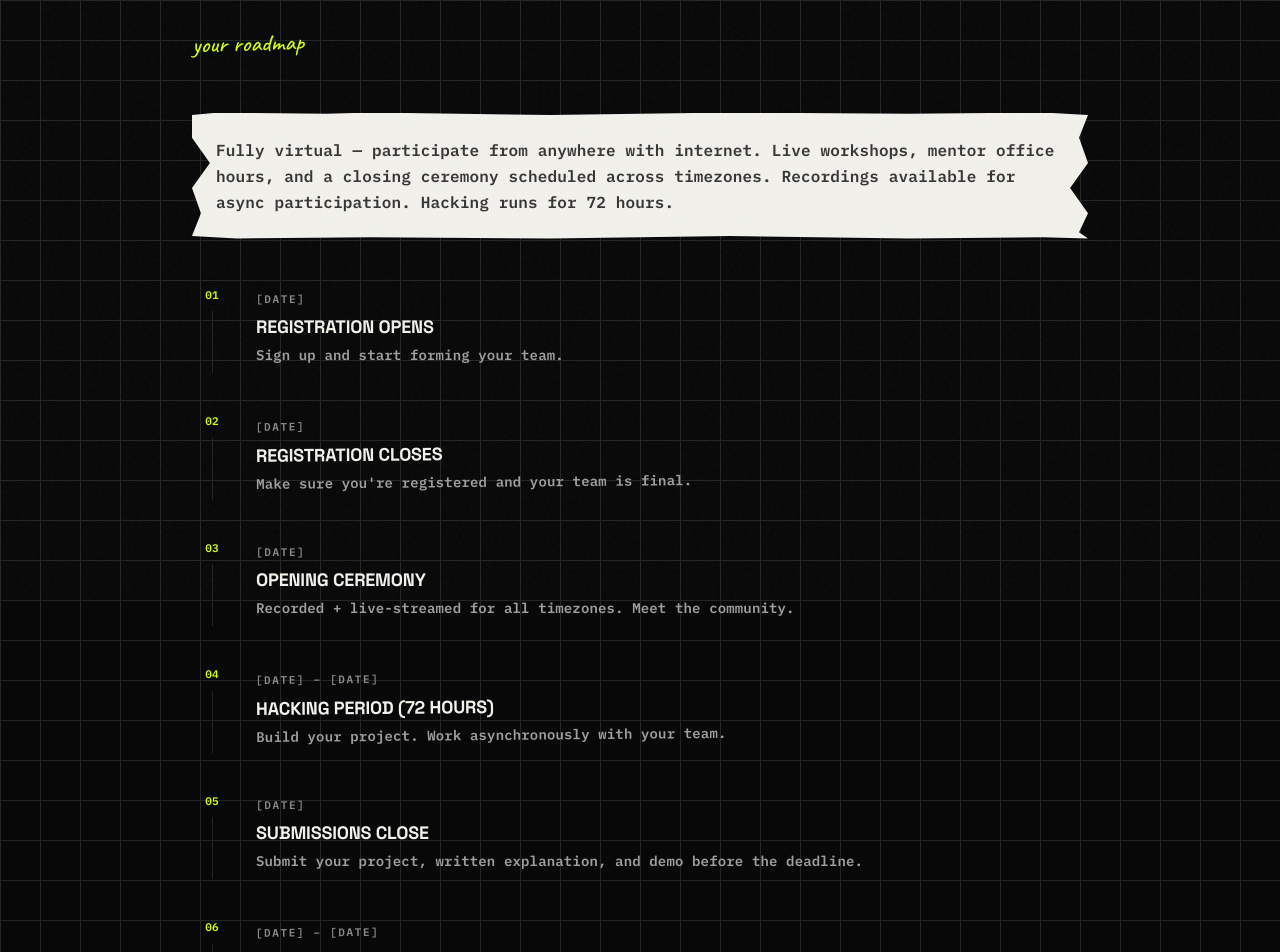
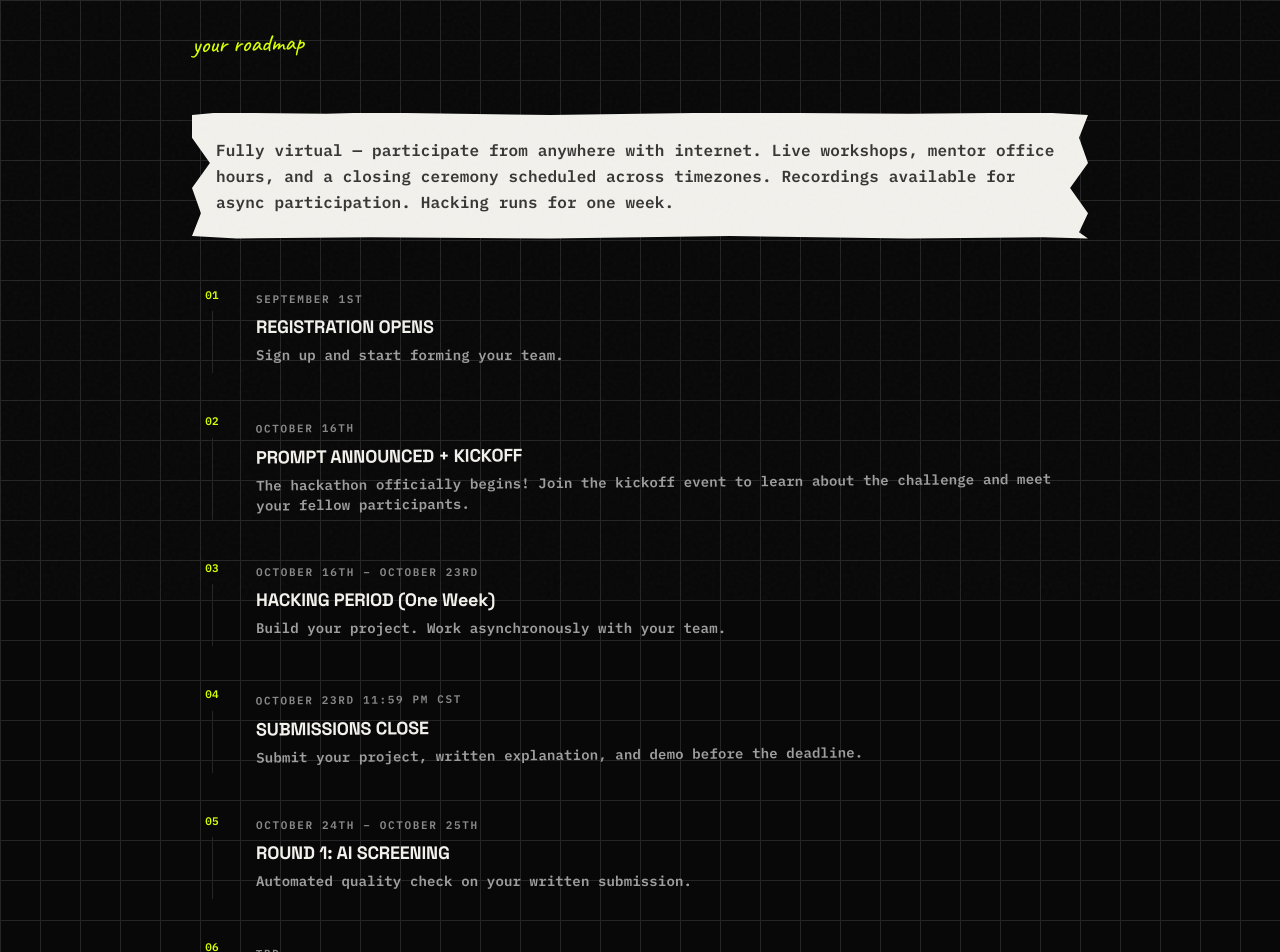
Before and after one commit to HotCometGames/neighborhood-hacks, a Next.js app: page /timeline in a window 1280 px wide. Shown: the part 200-1152 px from the top of the page. Built offline with nearby package versions, Linux system fonts and the light colour scheme.

Commit message:
Specifics added

```diff
--- a/src/app/about/page.tsx
+++ b/src/app/about/page.tsx
@@ -21,11 +21,11 @@ export default function About() {
           </h2>
           <p className="font-mono text-base text-gray leading-relaxed max-w-2xl font-semibold">
             Neighborhood Hacks is a global hackathon where high schoolers use
-            technology to solve real problems in their own communities — not
+            technology to solve real problems in their own communities, not
             hypothetical ones. We believe the most impactful builders start by
             looking at what&apos;s broken around them and building the fix. Over
-            one weekend, students from every continent design, build, and pitch
-            solutions to challenges they&apos;ve personally witnessed at home —
+            one week, students from every continent design, build, and pitch
+            solutions to challenges they&apos;ve personally witnessed at home,
             then join a global community of young builders doing the same thing,
             everywhere else.
           </p>
--- a/src/app/challenge/page.tsx
+++ b/src/app/challenge/page.tsx
@@ -77,7 +77,7 @@ export default function Challenge() {
         {/* Main Prompt — paper cutout */}
         <div className="paper-cut p-8 md:p-12 mb-12 text-center">
           <h2 className="font-display text-2xl font-bold text-near-black mb-4">
-            YOUR PROMPT
+            THE PROMPT
           </h2>
           <p className="font-display text-xl font-bold text-near-black/60">
             TO BE ANNOUNCED
@@ -109,7 +109,7 @@ export default function Challenge() {
         <div className="mb-12">
           <div className="flex items-end gap-4 mb-8">
             <h2 className="font-display text-2xl font-bold text-off-white">
-              OPTIONAL TRACKS
+              POSSIBLE TRACKS
             </h2>
             <span className="font-hand text-accent text-lg">
               (for inspiration)
--- a/src/app/page.tsx
+++ b/src/app/page.tsx
@@ -26,15 +26,18 @@ export default function Home() {
 
           {/* Subtitle — handwritten */}
           <p className="font-hand text-3xl md:text-4xl text-dim mb-8 tilt-left">
-            build where you live.
+            Build locally, share globally
           </p>
 
           {/* Body — monospace */}
           <p className="font-mono text-base text-gray leading-relaxed max-w-xl mb-12 font-semibold">
-            A global hackathon for high schoolers who want to solve real
-            problems — not hypothetical ones. Over one weekend, students from
-            every continent design and build solutions to challenges
-            they&apos;ve personally seen in their own communities.
+            A global hackathon where high schoolers use technology to
+            solve real problems in their own communities. We believe the
+            most impactful builders start by looking at what's broken
+            around them and then build the fix. Over a week, students from
+            every continent design, build, and pitch solutions to challenges
+            they've personally witnessed at home, then join a global community of
+            young builders doing the same thing, everywhere else.
           </p>
 
           {/* CTAs — rough-bordered buttons */}
@@ -63,7 +66,7 @@ export default function Home() {
             <span className="text-grid">|</span>
             <span>💻 VIRTUAL</span>
             <span className="text-grid">|</span>
-            <span>⏱️ 72 HOURS</span>
+            <span>⏱️ A WEEK</span>
             <span className="text-grid">|</span>
             <span>👥 TEAMS OF 3-5</span>
             <span className="text-grid">|</span>
--- a/src/app/prizes/page.tsx
+++ b/src/app/prizes/page.tsx
@@ -81,7 +81,7 @@ export default function Prizes() {
           <div className="grid grid-cols-1 sm:grid-cols-2 gap-6">
             {categoryAwards.map((award, i) => (
               <div
-                key={award.title}
+                key={i}
                 className={`p-6 text-center ${i === 0 ? "rough-border tilt-left" : "dashed-border"}`}
               >
                 <h3 className="font-display text-lg font-bold text-off-white mb-1">
--- a/src/app/timeline/page.tsx
+++ b/src/app/timeline/page.tsx
@@ -1,51 +1,46 @@
 const milestones = [
   {
-    date: "[Date]",
+    date: "September 1st",
     title: "REGISTRATION OPENS",
     description: "Sign up and start forming your team.",
   },
   {
-    date: "[Date]",
-    title: "REGISTRATION CLOSES",
-    description: "Make sure you're registered and your team is final.",
+    date: "October 16th",
+    title: "PROMPT ANNOUNCED + KICKOFF",
+    description:
+      "The hackathon officially begins! Join the kickoff event to learn about the challenge and meet your fellow participants.",
   },
   {
-    date: "[Date]",
-    title: "OPENING CEREMONY",
-    description:
-      "Recorded + live-streamed for all timezones. Meet the community.",
-  },
-  {
-    date: "[Date] – [Date]",
-    title: "HACKING PERIOD (72 HOURS)",
+    date: "October 16th – October 23rd",
+    title: "HACKING PERIOD (One Week)",
     description:
       "Build your project. Work asynchronously with your team.",
   },
   {
-    date: "[Date]",
+    date: "October 23rd 11:59 PM CST",
     title: "SUBMISSIONS CLOSE",
     description:
       "Submit your project, written explanation, and demo before the deadline.",
   },
   {
-    date: "[Date] – [Date]",
+    date: "October 24th – October 25th",
     title: "ROUND 1: AI SCREENING",
     description: "Automated quality check on your written submission.",
   },
   {
-    date: "[Date] – [Date]",
+    date: "TBD",
     title: "ROUND 2: PEER JUDGING",
     description:
       "A selected panel of students reviews submissions and selects the top 10.",
   },
   {
-    date: "[Date] – [Date]",
+    date: "TBD",
     title: "ROUND 3: FINAL JUDGING",
     description:
       "Professional judges + student panelists review the top 10 and select winners.",
   },
   {
-    date: "[Date]",
+    date: "TBD",
     title: "WINNERS ANNOUNCED",
     description: "Closing ceremony with awards and celebration.",
   },
@@ -73,7 +68,7 @@ export default function Timeline() {
             Fully virtual — participate from anywhere with internet. Live
             workshops, mentor office hours, and a closing ceremony scheduled
             across timezones. Recordings available for async participation.
-            Hacking runs for 72 hours.
+            Hacking runs for one week.
           </p>
         </div>
 
--- a/src/components/Footer.tsx
+++ b/src/components/Footer.tsx
@@ -29,7 +29,7 @@ export default function Footer() {
               </span>
             </Link>
             <p className="font-hand text-lg text-near-black/60 mt-3">
-              build where you live
+              Build locally, share globally
             </p>
           </div>
 
```
